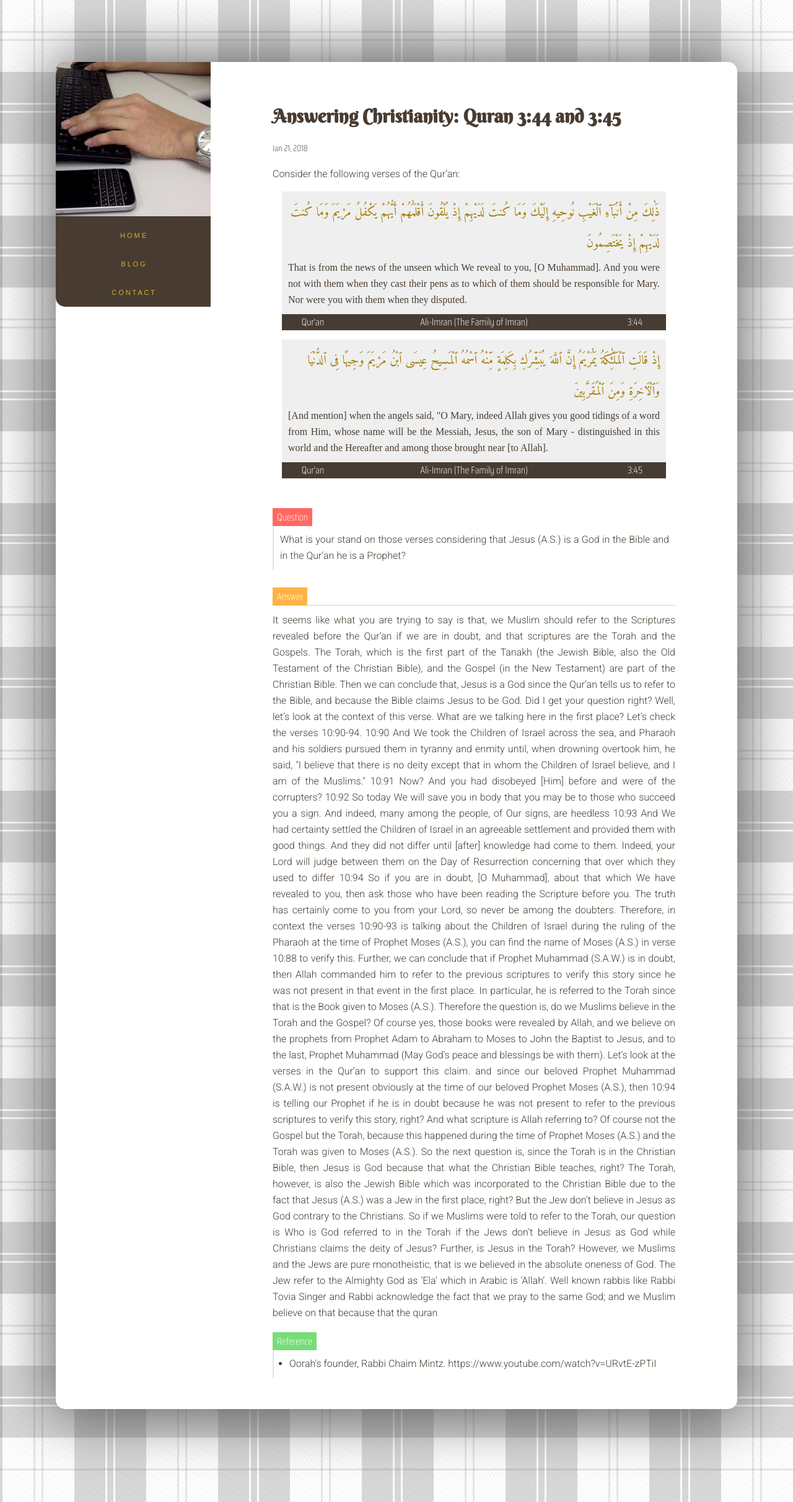
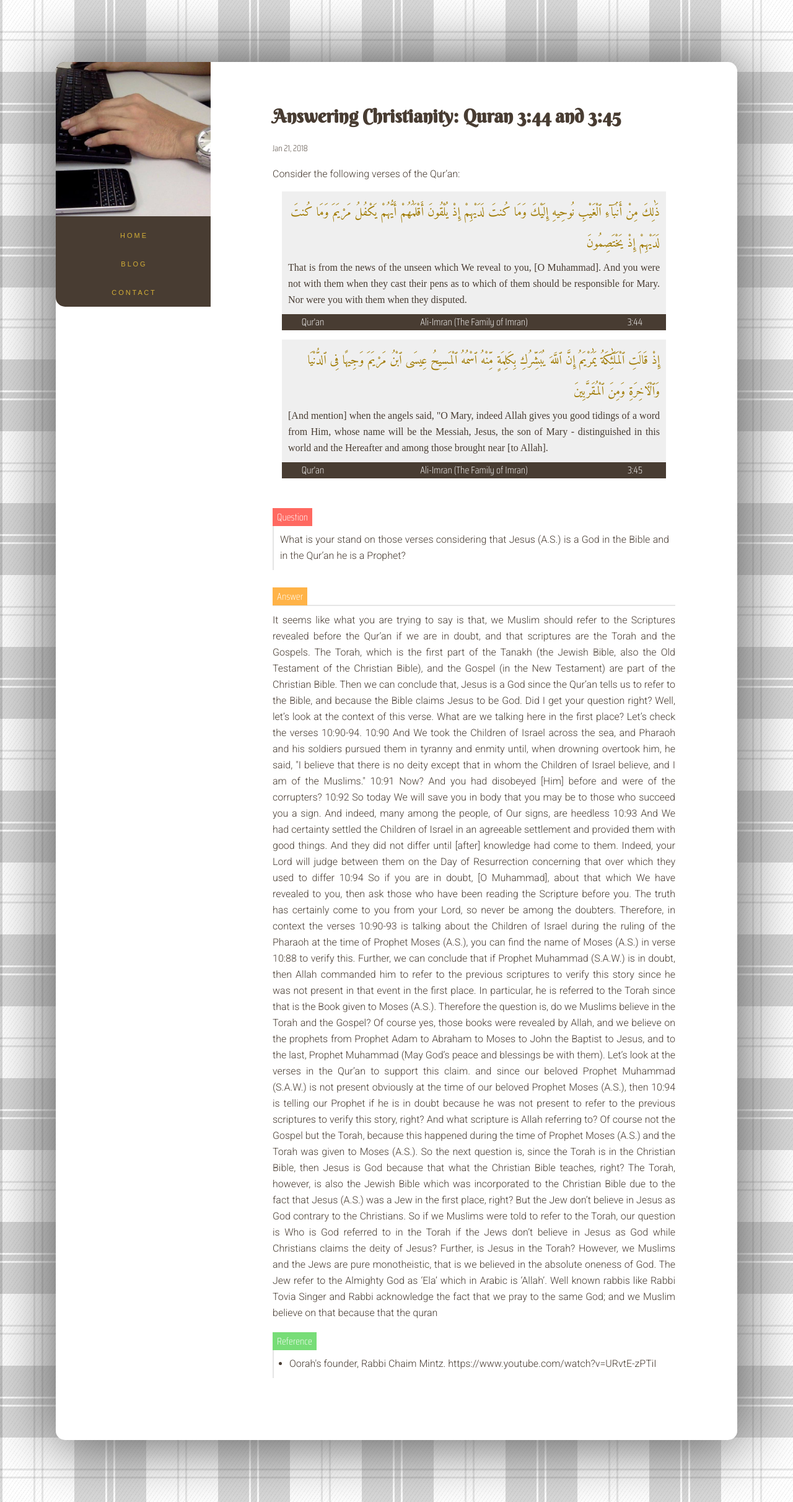
Before and after one commit to learn-islam/learn-islam.github.io, a Jekyll site: the page built from _posts/2017-1-20-Anwering-Christianity-Quran-3-44-and-3-45.html, in a window 1280 px wide. Shown: the whole page at 62% size. Built offline with Jekyll 4.4.1, drawn with Linux system fonts in a browser that asks for light colours; some web fonts are replaced; comment, search, counter and statistics services are not loaded.

Commit message:
updated css properties of divs for disqus commenting

```diff
--- a/_sass/stylesheets/partials/_main-content.scss
+++ b/_sass/stylesheets/partials/_main-content.scss
@@ -76,6 +76,7 @@
         }
 
         div.reference {
+            margin: 0 0 50px 0;
             ul {
                 margin: 0;
                 padding: 0 0 0 15px;
```
